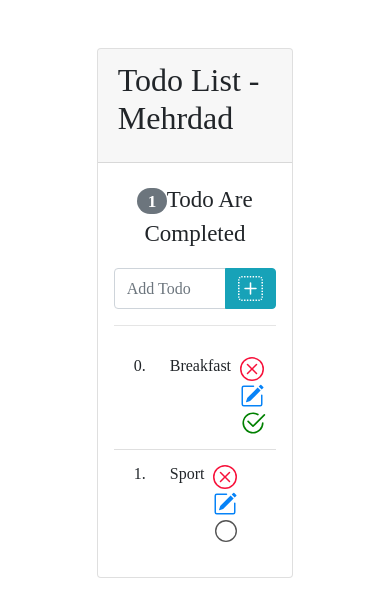
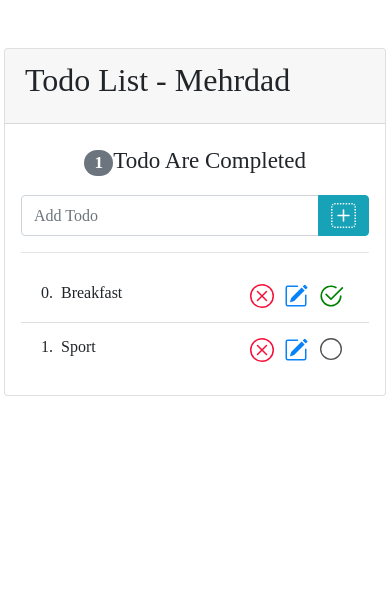
Before and after one commit to mehrdadmonavari/Todo_List, a React (Create React App) app: page / in a window 390 px wide. Shown: the top 616 px of the page. Built offline with nearby package versions, Linux system fonts and the light colour scheme.

Commit message:
change styles to responsive

```diff
--- a/src/components/TodApp.js
+++ b/src/components/TodApp.js
@@ -7,7 +7,7 @@ import TodoProvider from "./TodoProvider";
 
 const TodoApp = () => {
   return (
-    <div className="container w-75 d-flex justify-content-center align-items-center p-5">
+    <div className="container d-flex justify-content-center align-items-center px-1 px-md-5 py-5">
       <TodoProvider>
         <div className="card w-100">
           <TodoHeader />
--- a/src/components/Todo.js
+++ b/src/components/Todo.js
@@ -28,19 +28,19 @@ const Todo = (props) => {
   /** Return Component */
 
   return (
-    <li className="list-group-item d-flex justify-content-lg-between">
-      <div className="d-flex justify-content-lg-start">
-        <div className="mr-4">{index}.</div>
+    <li className="list-group-item d-flex justify-content-between">
+      <div className="d-flex justify-content-start">
+        <div className="mr-2 mr-md-4">{index}.</div>
         <div>{todo.name}</div>
       </div>
       <div>
-        <button className="btn p-0 mx-2" onClick={onDelete}>
+        <button className="btn p-0 mx-1 mx-md-2" onClick={onDelete}>
           <BsXCircle size={24} color={"#f7113a"} />
         </button>
-        <button className="btn p-0 mx-2" onClick={onEdit}>
+        <button className="btn p-0 mx-1 mx-md-2" onClick={onEdit}>
           <BsPencilSquare size={24} color={"#0783f7"} />
         </button>
-        <button className="btn p-0 mx-2" onClick={onChangeStatus}>
+        <button className="btn p-0 mx-1 mx-md-2" onClick={onChangeStatus}>
           {createIcone()}
         </button>
       </div>
```
